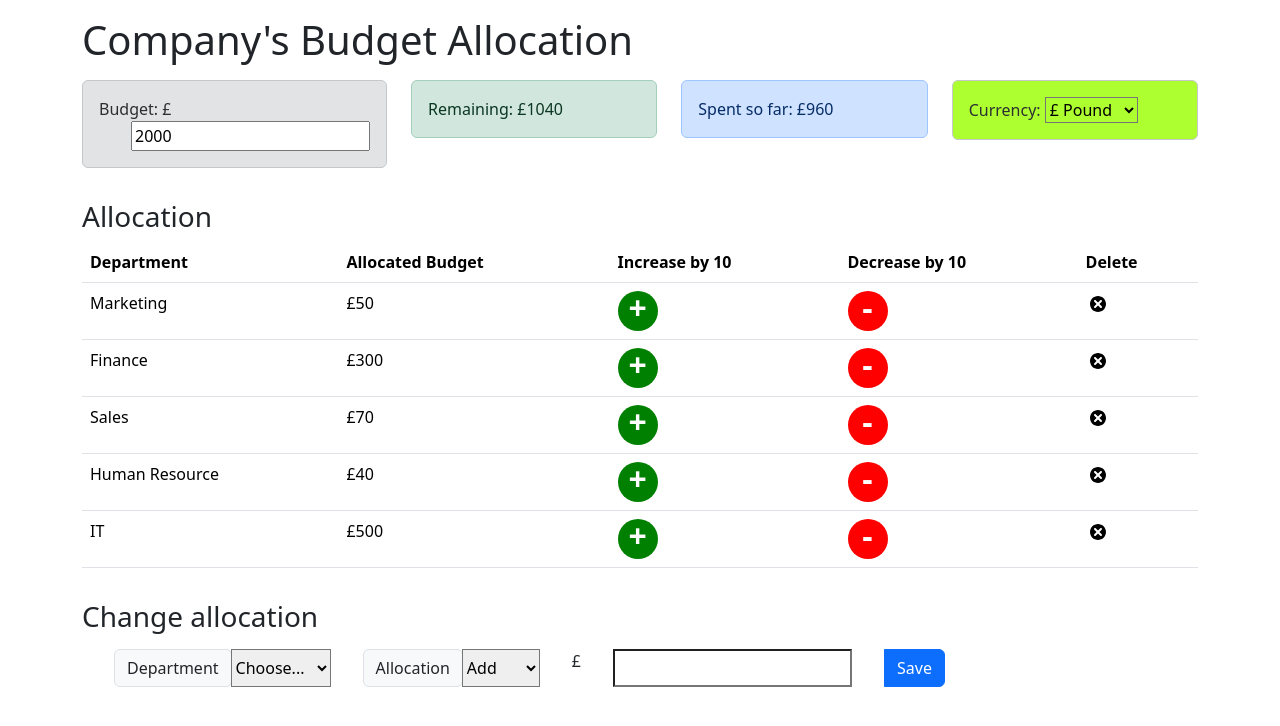
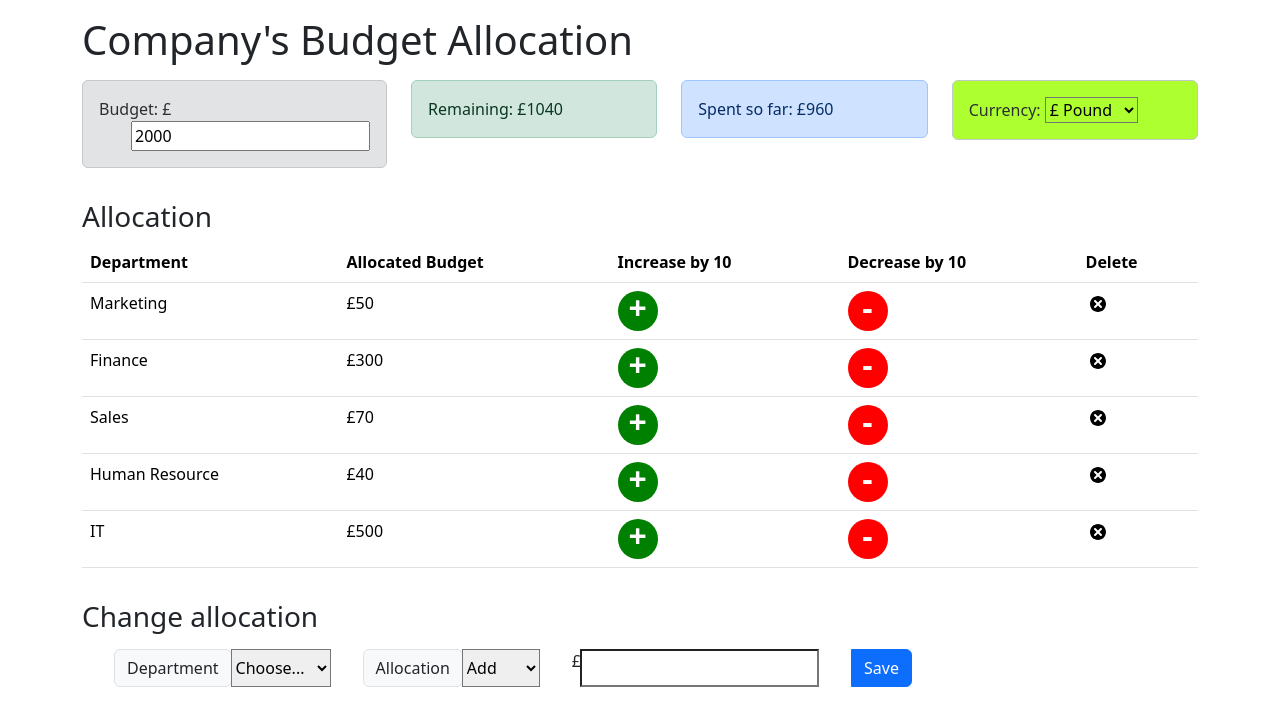
Before and after one commit to Christasber/Budget-Allocation-Application, a React (Create React App) app: page / in a window 1280 px wide. Shown: the top 726 px of the page. Built offline with nearby package versions, Linux system fonts and the light colour scheme.

Commit message:
Update AllocationForm.js

```diff
--- a/src/components/AllocationForm.js
+++ b/src/components/AllocationForm.js
@@ -60,13 +60,13 @@ const AllocationForm = (props) => {
                 <option value="Reduce" name="Reduce">Reduce</option>
                   </select>
 
-                  <label style={{ marginLeft: "2rem" }}>{currency}</label>
+                  <label style={{ marginLeft: "2rem", size: 10 }}>{currency}</label>
                     <input
                         required='required'
                         type='number'
                         id='cost'
                         value={cost}
-                        style={{ marginLeft: '2rem' , size: 10}}
+                        style={{size: 10}}
                         onChange={(event) => setCost(event.target.value)}>
                         </input>
 
```
